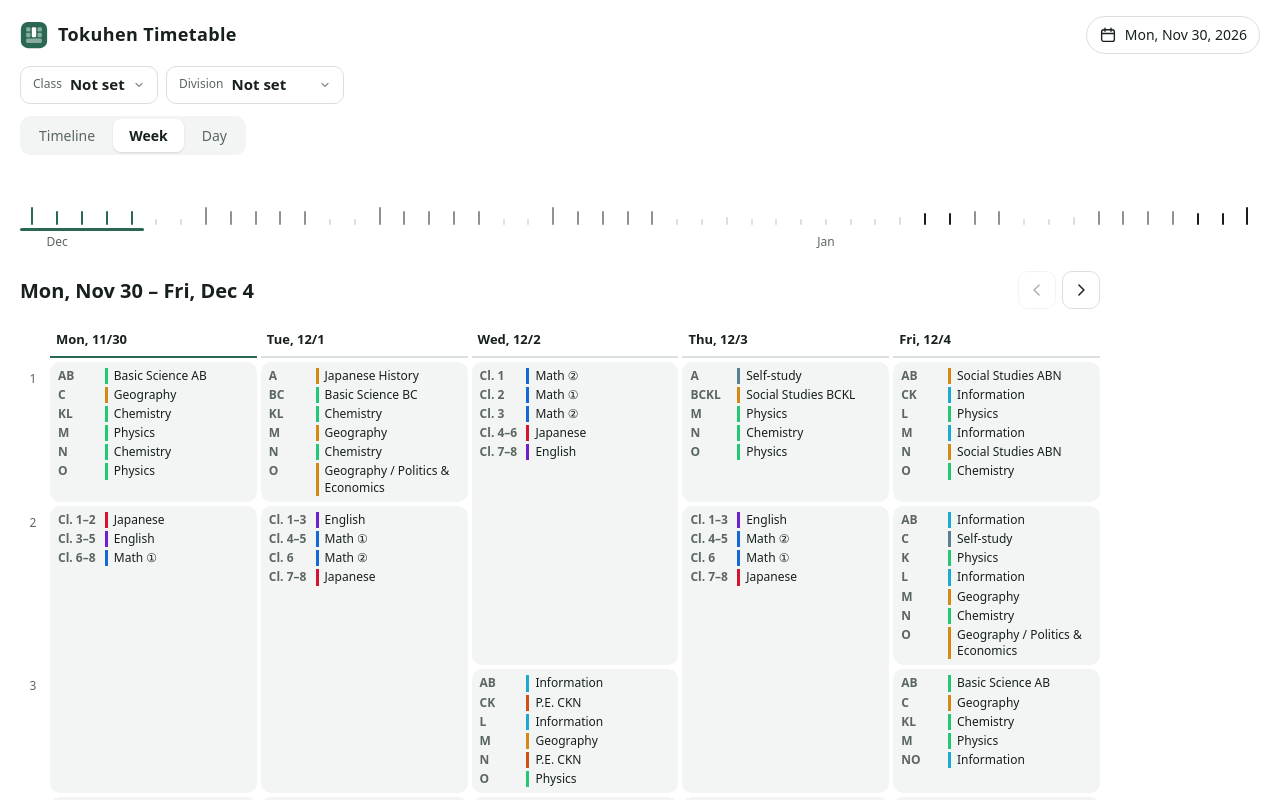
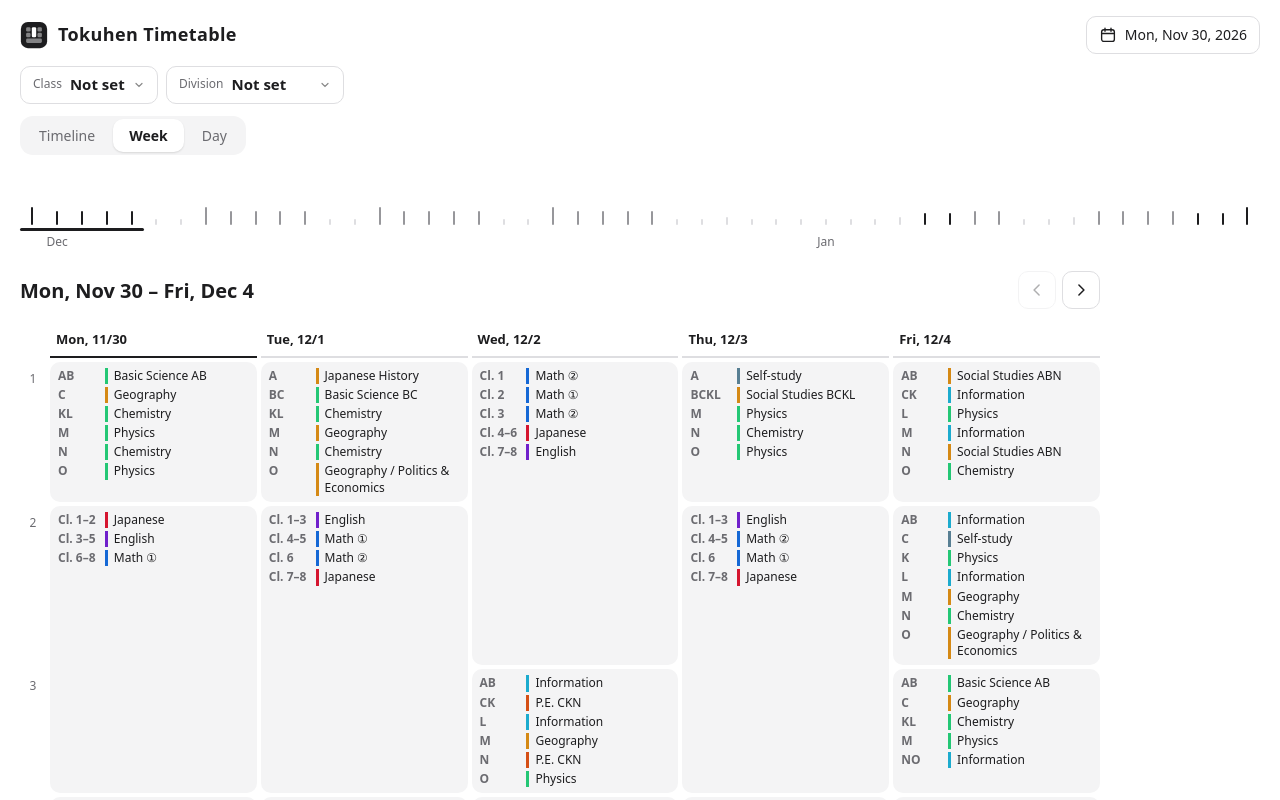
Before and after one commit to igarinpiano/pre-tokuhen, a plain HTML site: page index.html in a window 1280 px wide. Shown: the top 800 px of the page. Drawn offline with Linux system fonts and the light colour scheme; a web font is replaced by a local one.

Commit message:
Fix timeline hover, go monotone, unify button corners
- Hovering a day in the timeline no longer hides the period numbers and
  grid lines: the highlight is now an inset overlay drawn above the
  grid, and grid lines are translucent so they stay visible.
- Replace the green palette with neutral grays; subject colors and the
  red "today" mark stay.
- Use one corner radius for all buttons.
- Draw the Shortcut button as two stacked rounded diamonds.
- Rename the A day type to 午前特 (AM-toku).

Co-Authored-By: Claude Opus 5.5 <noreply@anthropic.com>
Claude-Session: https://claude.ai/code/session_017Zk1gaSr1P4feyHWryJVq4

```diff
--- a/css/style.css
+++ b/css/style.css
@@ -1,23 +1,24 @@
-/* Light = the printed sheet. Dark = the blackboard it hangs on. */
+/* Monotone base; color is reserved for subjects and for today. */
 :root {
   --bg: #ffffff;
-  --surface: #f2f5f3;
-  --surface-2: #e7ece9;
-  --ink: #17201c;
-  --muted: #5b6661;
-  --line: #dae0dd;
-  --line-soft: #edf1ef;
-  --board: #2b6852;
-  --chalk: #ffffff;
-  --accent: #2b6852;
-  --accent-soft: #e3efe9;
+  --surface: #f4f4f5;
+  --surface-2: #e9e9eb;
+  --ink: #1d1d1f;
+  --muted: #6b6b70;
+  --line: #dedee1;
+  --line-soft: rgb(29 29 31 / 0.07);
+  --hover-tint: rgb(29 29 31 / 0.07);
+  --accent: #1d1d1f;
+  --accent-soft: #f1f1f2;
   --today: #df3640;
+  --today-tint: rgb(223 54 64 / 0.06);
   --tint-l: 92%;
   --text-l: 27%;
   --bar-l: 46%;
   --tint-s: 62%;
 
   --radius: 12px;
+  --btn-radius: 10px;
   --label-w: 136px;
   --pw: 30px;
   --rh: 40px;
@@ -33,18 +34,18 @@
 
 @media (prefers-color-scheme: dark) {
   :root:not([data-theme="light"]) {
-    --bg: #15201c;
-    --surface: #1c2a25;
-    --surface-2: #24352f;
-    --ink: #edf2ec;
-    --muted: #9eaca5;
-    --line: #2d3e38;
-    --line-soft: #213029;
-    --board: #2b6852;
-    --chalk: #f4f7f2;
-    --accent: #8fd1b5;
-    --accent-soft: #223a31;
+    --bg: #161618;
+    --surface: #1f1f22;
+    --surface-2: #2a2a2e;
+    --ink: #f2f2f3;
+    --muted: #a1a1a6;
+    --line: #333337;
+    --line-soft: rgb(242 242 243 / 0.07);
+    --hover-tint: rgb(242 242 243 / 0.08);
+    --accent: #f2f2f3;
+    --accent-soft: #26262a;
     --today: #ff7076;
+    --today-tint: rgb(255 112 118 / 0.08);
     --tint-l: 23%;
     --text-l: 86%;
     --bar-l: 64%;
@@ -53,16 +54,18 @@
 }
 
 :root[data-theme="dark"] {
-  --bg: #15201c;
-  --surface: #1c2a25;
-  --surface-2: #24352f;
-  --ink: #edf2ec;
-  --muted: #9eaca5;
-  --line: #2d3e38;
-  --line-soft: #213029;
-  --accent: #8fd1b5;
-  --accent-soft: #223a31;
+  --bg: #161618;
+  --surface: #1f1f22;
+  --surface-2: #2a2a2e;
+  --ink: #f2f2f3;
+  --muted: #a1a1a6;
+  --line: #333337;
+  --line-soft: rgb(242 242 243 / 0.07);
+  --hover-tint: rgb(242 242 243 / 0.08);
+  --accent: #f2f2f3;
+  --accent-soft: #26262a;
   --today: #ff7076;
+  --today-tint: rgb(255 112 118 / 0.08);
   --tint-l: 23%;
   --text-l: 86%;
   --bar-l: 64%;
@@ -97,7 +100,7 @@ body {
 button, select, input { font: inherit; color: inherit; }
 button { cursor: pointer; }
 a { color: inherit; }
-:focus-visible { outline: 2px solid var(--accent); outline-offset: 2px; border-radius: 6px; }
+:focus-visible { outline: 2px solid var(--accent); outline-offset: 2px; }
 [hidden] { display: none !important; }
 
 .icon { flex: none; display: block; }
@@ -134,7 +137,6 @@ a { color: inherit; }
 
 .masthead-actions { display: flex; align-items: center; gap: 8px; }
 .date-wrap { position: relative; }
-.shortcut-btn { border-radius: 999px; }
 
 .date-btn {
   display: inline-flex;
@@ -142,7 +144,7 @@ a { color: inherit; }
   gap: 8px;
   padding: 7px 12px;
   border: 1px solid var(--line);
-  border-radius: 999px;
+  border-radius: var(--btn-radius);
   background: var(--bg);
   font-size: 14px;
   white-space: nowrap;
@@ -172,7 +174,7 @@ a { color: inherit; }
   aspect-ratio: 1;
   display: grid;
   place-items: center;
-  border-radius: 8px;
+  border-radius: var(--btn-radius);
   font-size: 13px;
   border: 0;
   background: none;
@@ -208,7 +210,7 @@ button.cal-day:hover { background: var(--surface); }
   height: 38px;
   padding: 0 4px 0 12px;
   border: 1px solid var(--line);
-  border-radius: 10px;
+  border-radius: var(--btn-radius);
   background: var(--bg);
 }
 .picker.is-set { border-color: color-mix(in srgb, var(--accent) 45%, var(--line)); }
@@ -234,7 +236,7 @@ button.cal-day:hover { background: var(--surface); }
   height: 38px;
   padding: 0;
   border: 1px solid var(--line);
-  border-radius: 10px;
+  border-radius: var(--btn-radius);
   background: var(--bg);
 }
 .icon-btn:hover:not(:disabled) { background: var(--surface); }
@@ -261,7 +263,7 @@ button.cal-day:hover { background: var(--surface); }
   gap: 6px;
   padding: 6px 10px;
   border: 1px solid var(--line);
-  border-radius: 8px;
+  border-radius: var(--btn-radius);
   background: var(--bg);
   font-size: 13.5px;
   text-decoration: none;
@@ -275,14 +277,14 @@ button.cal-day:hover { background: var(--surface); }
   display: inline-flex;
   padding: 3px;
   background: var(--surface);
-  border-radius: 11px;
+  border-radius: calc(var(--btn-radius) + 3px);
   gap: 2px;
 }
 .segmented button {
   border: 0;
   background: none;
   padding: 6px 16px;
-  border-radius: 8px;
+  border-radius: var(--btn-radius);
   font-size: 14px;
   color: var(--muted);
 }
@@ -458,11 +460,12 @@ button.cal-day:hover { background: var(--surface); }
 .tl-label-name { font-size: 13px; font-weight: 700; white-space: nowrap; overflow: hidden; text-overflow: ellipsis; }
 .tl-label-detail { font-size: 11px; color: var(--muted); white-space: nowrap; overflow: hidden; text-overflow: ellipsis; }
 
-.tl-date, .tl-period, .tl-bg, .tl-periods {
-  background: color-mix(in srgb, var(--ink) calc(var(--hover, 0) * 6%), transparent);
+.tl-date, .tl-period, .tl-periods, .tl-bg, .tl-cell, .tl-event {
+  box-shadow: var(--hov, 0 0 #0000);
 }
 .tl-date {
   border: 0;
+  background: none;
   border-left: 1px solid var(--line);
   padding: 0 8px;
   text-align: left;
@@ -476,16 +479,15 @@ button.cal-day:hover { background: var(--surface); }
 .tl-date:hover { text-decoration: underline; text-underline-offset: 3px; }
 .tl-date.is-today { color: var(--today); }
 .tl-period { font-size: 11px; color: var(--muted); text-align: center; line-height: var(--h2); }
+.tl-period.is-first, .tl-periods { border-left: 1px solid var(--line); }
 .tl-bg {
   border-left: 1px solid var(--line);
   background-image:
     repeating-linear-gradient(to right, transparent 0 calc(var(--pw) - 1px), var(--line-soft) calc(var(--pw) - 1px) var(--pw)),
     repeating-linear-gradient(to bottom, transparent 0 calc(var(--rh) - 1px), var(--line-soft) calc(var(--rh) - 1px) var(--rh));
-  background-position: 0 var(--h2), 0 calc(var(--h2) - 1px);
-  background-repeat: repeat-x, repeat;
 }
-.tl-bg.is-today, .tl-date.is-today { box-shadow: inset 0 3px 0 -1px var(--today); }
-.tl-bg.is-today { box-shadow: none; background-color: color-mix(in srgb, var(--today) calc(5% + var(--hover, 0) * 4%), transparent); }
+.tl-date.is-today { box-shadow: inset 0 3px 0 -1px var(--today), var(--hov, 0 0 #0000); }
+.tl-bg.is-today, .tl-period.is-today, .tl-periods.is-today { background-color: var(--today-tint); }
 
 .tl-cell {
   position: relative;
@@ -499,7 +501,7 @@ button.cal-day:hover { background: var(--surface); }
   white-space: nowrap;
   overflow: hidden;
   color: hsl(var(--h) calc(55% * var(--s)) var(--text-l));
-  background-color: color-mix(in srgb, hsl(var(--h) calc(var(--tint-s) * var(--s) + 6%) calc(var(--tint-l) - 4%)), var(--ink) calc(var(--hover, 0) * 9%));
+  background-color: hsl(var(--h) calc(var(--tint-s) * var(--s) + 6%) calc(var(--tint-l) - 4%));
 }
 .tl-cell.is-changed { outline: 2px solid var(--today); outline-offset: -2px; }
 
@@ -551,7 +553,7 @@ button.cal-day:hover { background: var(--surface); }
   align-items: center;
   flex-wrap: wrap;
 }
-.wk-date:hover { background: var(--surface); border-radius: 8px 8px 0 0; }
+.wk-date:hover { background: var(--surface); border-radius: var(--btn-radius) var(--btn-radius) 0 0; }
 .wk-date.is-selected { border-bottom-color: var(--accent); }
 .wk-date.is-today { color: var(--today); }
 .wk-period { font-size: 12px; color: var(--muted); text-align: center; padding-top: 8px; }
@@ -645,7 +647,7 @@ button.cal-day:hover { background: var(--surface); }
   gap: 8px;
   padding: 8px 14px;
   border: 1px solid var(--line);
-  border-radius: 999px;
+  border-radius: var(--btn-radius);
   color: var(--ink);
   text-decoration: none;
   font-size: 13.5px;
@@ -675,7 +677,7 @@ button.cal-day:hover { background: var(--surface); }
   align-items: center;
   gap: 6px;
   border: 0;
-  border-radius: 8px;
+  border-radius: var(--btn-radius);
   padding: 6px 12px;
   background: var(--bg);
   color: var(--ink);
@@ -706,7 +708,7 @@ button.cal-day:hover { background: var(--surface); }
 .primary-btn {
   display: inline-block;
   padding: 8px 14px;
-  border-radius: 10px;
+  border-radius: var(--btn-radius);
   background: var(--accent);
   color: var(--bg);
   font-weight: 700;
--- a/data/timetable.json
+++ b/data/timetable.json
@@ -29,8 +29,8 @@
   },
   "dayTypes": {
     "a": {
-      "ja": "A特",
-      "en": "A-toku"
+      "ja": "午前特",
+      "en": "AM-toku"
     },
     "p": {
       "ja": "P特",
--- a/index.html
+++ b/index.html
@@ -7,7 +7,7 @@
     <meta name="description" content="Timetable for the third-year special program (Nov 30 – Jan 15)." />
     <meta name="color-scheme" content="light dark" />
     <meta name="theme-color" content="#ffffff" media="(prefers-color-scheme: light)" />
-    <meta name="theme-color" content="#15201c" media="(prefers-color-scheme: dark)" />
+    <meta name="theme-color" content="#161618" media="(prefers-color-scheme: dark)" />
     <meta name="apple-mobile-web-app-capable" content="yes" />
     <meta name="mobile-web-app-capable" content="yes" />
     <meta name="apple-mobile-web-app-status-bar-style" content="default" />
--- a/js/icons.js
+++ b/js/icons.js
@@ -6,8 +6,8 @@ export const icons = {
   // App mark: a timetable grid where one lesson spans two periods.
   logo: (size = 28) =>
     `<svg class="logo" width="${size}" height="${size}" viewBox="0 0 32 32" aria-hidden="true">
-      <rect x="1" y="1" width="30" height="30" rx="8" fill="var(--board)"/>
-      <g fill="var(--chalk)">
+      <rect x="1" y="1" width="30" height="30" rx="8" fill="var(--ink)"/>
+      <g fill="var(--bg)">
         <rect x="7" y="7" width="5" height="5" rx="1.5" opacity=".45"/>
         <rect x="13.5" y="7" width="5" height="11.5" rx="1.5"/>
         <rect x="20" y="7" width="5" height="5" rx="1.5" opacity=".45"/>
@@ -20,9 +20,12 @@ export const icons = {
     svg(`<rect x="3.5" y="5" width="17" height="15.5" rx="3"/><path d="M3.5 10h17M8 3v4M16 3v4"/>`, s),
   left: (s) => svg(`<path d="M14.5 6l-6 6 6 6"/>`, s),
   right: (s) => svg(`<path d="M9.5 6l6 6-6 6"/>`, s),
-  // Generic "automation" glyph: a card with a play triangle.
-  shortcut: (s) =>
-    svg(`<rect x="3.5" y="3.5" width="17" height="17" rx="5"/><path d="M10 8.5v7l5.5-3.5z" fill="currentColor" stroke="none"/>`, s),
+  // Two stacked rounded diamonds; the upper one sits in front.
+  shortcut: (s = 20) =>
+    `<svg class="icon" width="${s}" height="${s}" viewBox="0 0 24 24" aria-hidden="true">
+      <rect x="6.5" y="9.3" width="11" height="11" rx="3" transform="rotate(45 12 14.8)" fill="currentColor" opacity=".38"/>
+      <rect x="6.5" y="3.7" width="11" height="11" rx="3" transform="rotate(45 12 9.2)" fill="currentColor"/>
+    </svg>`,
   flag: (s) => svg(`<path d="M5 21V4.5M5 4.5h11l-2 4 2 4H5"/>`, s),
   link: (s) =>
     svg(`<path d="M10 14a4 4 0 0 0 5.7 0l3-3a4 4 0 0 0-5.7-5.7l-1 1"/><path d="M14 10a4 4 0 0 0-5.7 0l-3 3a4 4 0 0 0 5.7 5.7l1-1"/>`, s),
--- a/sw.js
+++ b/sw.js
@@ -1,6 +1,6 @@
 // Offline support. App files: served from cache, refreshed in the background.
 // Timetable data is never cached here; the app keeps its own copy and asks before updating.
-const CACHE = "tokuhen-v1";
+const CACHE = "tokuhen-v2";
 const SHELL = [
   "./",
   "index.html",
```
Also changed, not shown: js/views.js (+4 -4 lines), icons/apple-touch-icon.png, icons/icon-192.png, icons/icon-512.png, icons/icon-maskable-512.png, icons/icon.svg, manifest.webmanifest, 1 other file.
